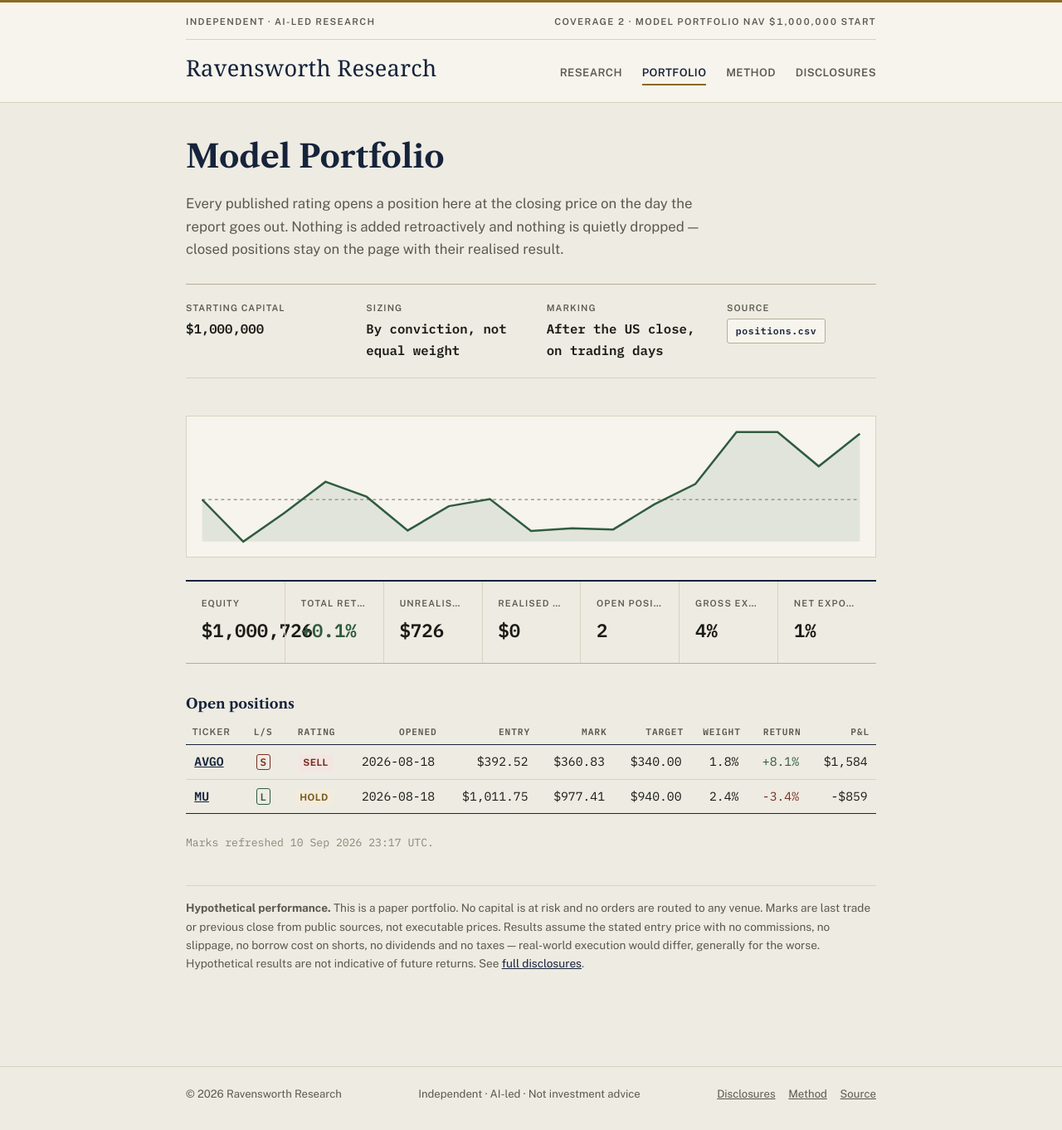
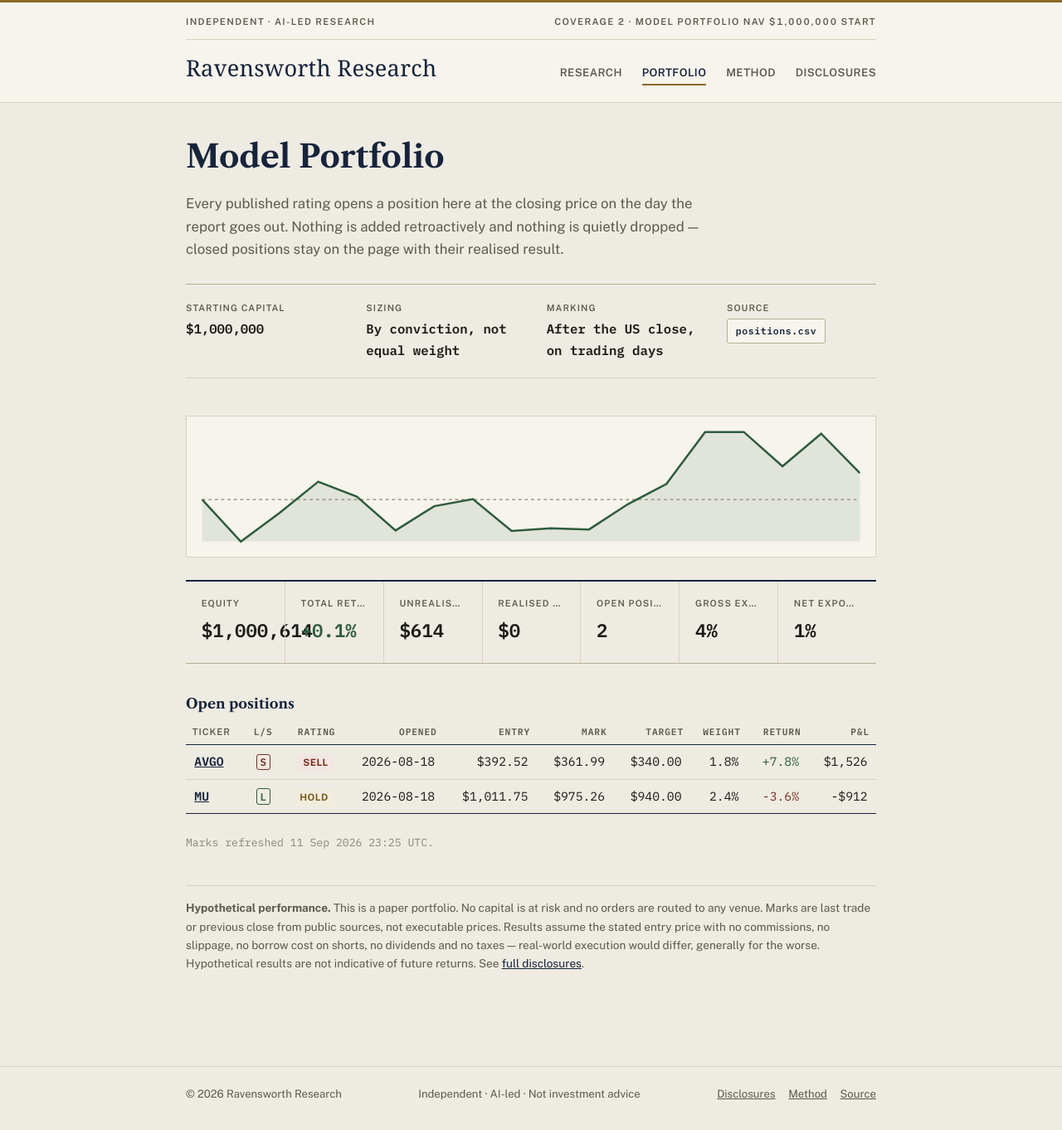
Before and after one commit to ryanrodrigues25200525-svg/ravensworth-research, a Jekyll site: the page built from portfolio.md, in a window 1280 px wide. Shown: the whole page at 83% size. Built offline with Jekyll 4.4.1, drawn with Linux system fonts in a browser that asks for light colours; some web fonts are replaced.

Commit message:
chore: refresh portfolio marks

```diff
--- a/data/equity_curve.csv
+++ b/data/equity_curve.csv
@@ -17,3 +17,4 @@ date,equity
 2026-09-08,1000910.75
 2026-09-09,1001807.5
 2026-09-10,1000726.0
+2026-09-11,1000614.25
--- a/portfolio.md
+++ b/portfolio.md
@@ -17,11 +17,11 @@ result.</p>
 </dl>
 
 <!-- PORTFOLIO:START -->
-<svg class="equity-curve" viewBox="0 0 640 120" role="img" aria-label="Model portfolio equity curve"><polygon points="8,112 8.0,72.2 47.0,112.0 86.0,84.8 125.0,55.2 164.0,69.4 203.0,101.5 242.0,78.4 281.0,71.7 320.0,102.0 359.0,99.4 398.0,100.5 437.0,76.6 476.0,57.3 515.0,8.0 554.0,8.0 593.0,40.6 632.0,9.6 632,112" fill="#2f5c3f" opacity="0.10"/><line x1="8" y1="72.2" x2="632" y2="72.2" stroke="#8b8878" stroke-width="1" stroke-dasharray="3 3"/><polyline points="8.0,72.2 47.0,112.0 86.0,84.8 125.0,55.2 164.0,69.4 203.0,101.5 242.0,78.4 281.0,71.7 320.0,102.0 359.0,99.4 398.0,100.5 437.0,76.6 476.0,57.3 515.0,8.0 554.0,8.0 593.0,40.6 632.0,9.6" fill="none" stroke="#2f5c3f" stroke-width="2"/></svg>
+<svg class="equity-curve" viewBox="0 0 640 120" role="img" aria-label="Model portfolio equity curve"><polygon points="8,112 8.0,72.2 44.7,112.0 81.4,84.8 118.1,55.2 154.8,69.4 191.5,101.5 228.2,78.4 264.9,71.7 301.6,102.0 338.4,99.4 375.1,100.5 411.8,76.6 448.5,57.3 485.2,8.0 521.9,8.0 558.6,40.6 595.3,9.6 632.0,47.0 632,112" fill="#2f5c3f" opacity="0.10"/><line x1="8" y1="72.2" x2="632" y2="72.2" stroke="#8b8878" stroke-width="1" stroke-dasharray="3 3"/><polyline points="8.0,72.2 44.7,112.0 81.4,84.8 118.1,55.2 154.8,69.4 191.5,101.5 228.2,78.4 264.9,71.7 301.6,102.0 338.4,99.4 375.1,100.5 411.8,76.6 448.5,57.3 485.2,8.0 521.9,8.0 558.6,40.6 595.3,9.6 632.0,47.0" fill="none" stroke="#2f5c3f" stroke-width="2"/></svg>
 <div class="stat-strip">
-<div class="stat-tile"><span class="stat-label">Equity</span><span class="stat-value">$1,000,726</span></div>
+<div class="stat-tile"><span class="stat-label">Equity</span><span class="stat-value">$1,000,614</span></div>
 <div class="stat-tile"><span class="stat-label">Total return</span><span class="stat-value"><span class="pos">+0.1%</span></span></div>
-<div class="stat-tile"><span class="stat-label">Unrealised P&amp;L</span><span class="stat-value">$726</span></div>
+<div class="stat-tile"><span class="stat-label">Unrealised P&amp;L</span><span class="stat-value">$614</span></div>
 <div class="stat-tile"><span class="stat-label">Realised P&amp;L</span><span class="stat-value">$0</span></div>
 <div class="stat-tile"><span class="stat-label">Open positions</span><span class="stat-value">2</span></div>
 <div class="stat-tile"><span class="stat-label">Gross exposure</span><span class="stat-value">4%</span></div>
@@ -29,10 +29,10 @@ result.</p>
 </div>
 <h3>Open positions</h3>
 <div class="table-wrap"><table class="ledger"><thead><tr><th>Ticker</th><th>L/S</th><th>Rating</th><th>Opened</th><th>Entry</th><th>Mark</th><th>Target</th><th>Weight</th><th>Return</th><th>P&amp;L</th></tr></thead><tbody>
-<tr><td><a href="{{ '/research/2026-08-18-avgo/' | relative_url }}">AVGO</a></td><td><span class="direction short">S</span></td><td><span class="badge sell">Sell</span></td><td>2026-08-18</td><td>$392.52</td><td>$360.83</td><td>$340.00</td><td>1.8%</td><td><span class="pos">+8.1%</span></td><td>$1,584</td></tr>
-<tr><td><a href="{{ '/research/2026-08-18-mu/' | relative_url }}">MU</a></td><td><span class="direction long">L</span></td><td><span class="badge hold">Hold</span></td><td>2026-08-18</td><td>$1,011.75</td><td>$977.41</td><td>$940.00</td><td>2.4%</td><td><span class="neg">-3.4%</span></td><td>-$859</td></tr>
+<tr><td><a href="{{ '/research/2026-08-18-avgo/' | relative_url }}">AVGO</a></td><td><span class="direction short">S</span></td><td><span class="badge sell">Sell</span></td><td>2026-08-18</td><td>$392.52</td><td>$361.99</td><td>$340.00</td><td>1.8%</td><td><span class="pos">+7.8%</span></td><td>$1,526</td></tr>
+<tr><td><a href="{{ '/research/2026-08-18-mu/' | relative_url }}">MU</a></td><td><span class="direction long">L</span></td><td><span class="badge hold">Hold</span></td><td>2026-08-18</td><td>$1,011.75</td><td>$975.26</td><td>$940.00</td><td>2.4%</td><td><span class="neg">-3.6%</span></td><td>-$912</td></tr>
 </tbody></table></div>
-<p class="stamp">Marks refreshed 10 Sep 2026 23:17 UTC.</p>
+<p class="stamp">Marks refreshed 11 Sep 2026 23:25 UTC.</p>
 <!-- PORTFOLIO:END -->
 
 <div class="disclaimer">
```
